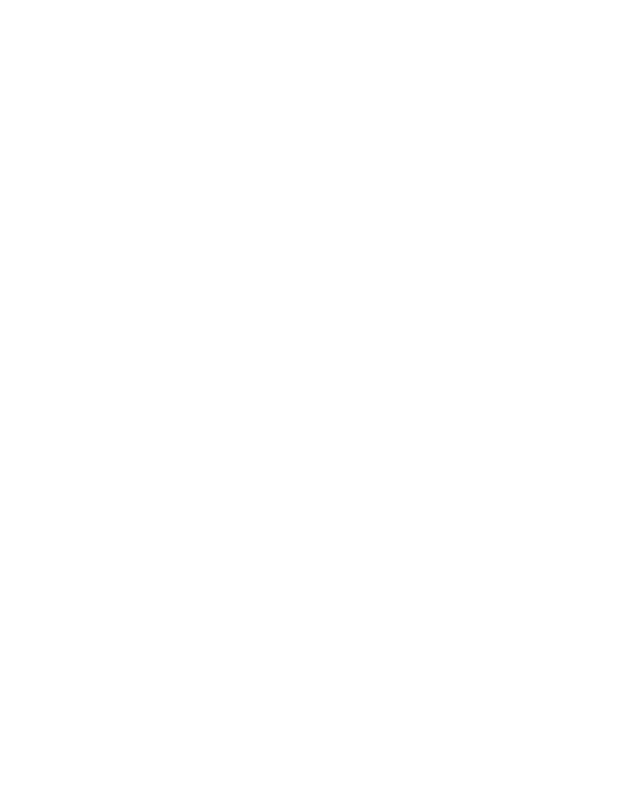
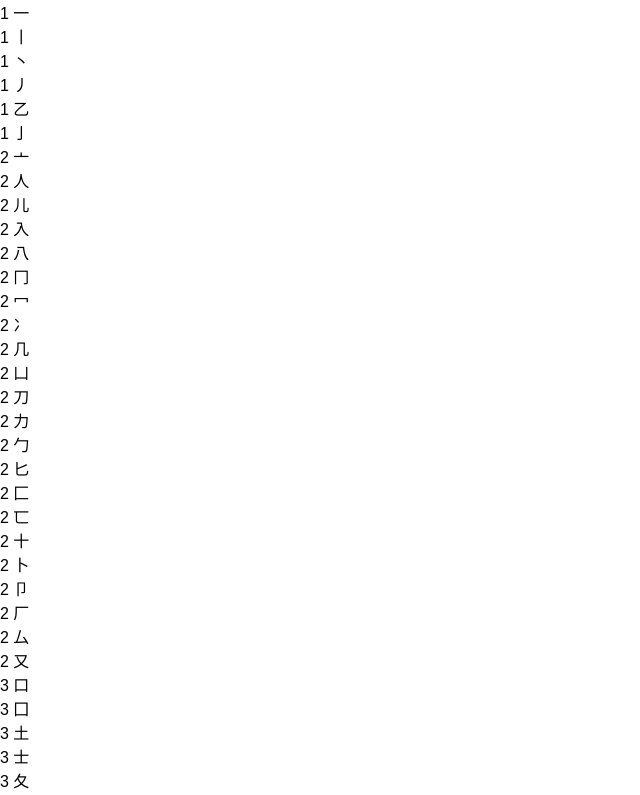
Before and after one commit to lmiller1990/react-kanji-lookup, a React (Create React App) app: page / in a window 1280 px wide. Shown: the top 795 px of the page, without its empty margins (0-640 px from the left). Built offline with nearby package versions, Linux system fonts and the light colour scheme.

Commit message:
Render all radicals on screen... finally

```diff
--- a/src/App.jsx
+++ b/src/App.jsx
@@ -1,26 +1,23 @@
 import React, { Component } from 'react';
-import Radical from './Radical'
+import RadicalLine from './RadicalLine'
 import radicals from './radicals'
 
 class App extends Component {
   state = {
   }
   getRadicals = () => {
-    let arr = [], temp = []
+    let arr = [], radicalsArr = []
     let strokes, prevStrokes = "1"
     for (let r in radicals)  {
       strokes = radicals[r].strokes
-      temp.push(radicals[r])
+      radicalsArr.push({ id: r, ...radicals[r] })
       if (radicals[r].strokes !== prevStrokes) {
-        arr.push(temp)
-        temp = []
+        arr.push({ id: prevStrokes, radicalsArr })
+        radicalsArr = []
         prevStrokes = strokes
       }
     }
-  }
-
-  componentDidMount() {
-    this.getRadicals()
+    return arr
   }
 
   shouldLineBreak = (strokeCount) => {
@@ -31,6 +28,9 @@
   render() {
     return (
       <div>
+        { this.getRadicals().map(radicalLine =>
+          <RadicalLine key={radicalLine.id} radicalLine={radicalLine.radicalsArr} />
+        ) }
       </div>
     );
   }
--- /dev/null
+++ b/src/RadicalLine.jsx
@@ -0,0 +1,20 @@
+import React from 'react'
+import Radical from './Radical'
+
+export default class RadicalLine extends React.Component {
+  render() {
+    const { radicalLine } = this.props
+    console.log('line',radicalLine)
+    let renderList = []
+    for (let r in radicalLine) {
+      renderList.push(
+        <Radical key={radicalLine[r].id} radical={radicalLine[r]} />
+      )
+    }
+    return (
+      <div>
+        { renderList.map(radicalLine => radicalLine) }
+      </div>
+    )
+  }
+}
```
